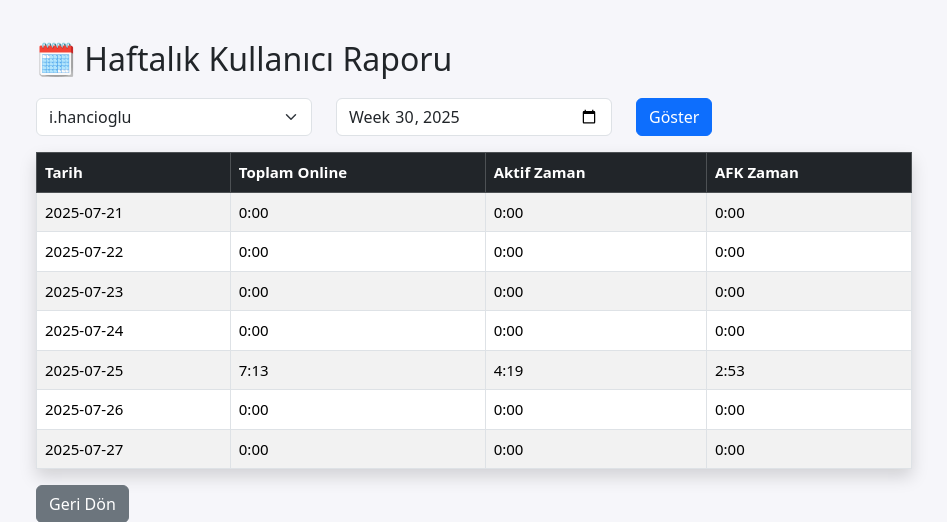
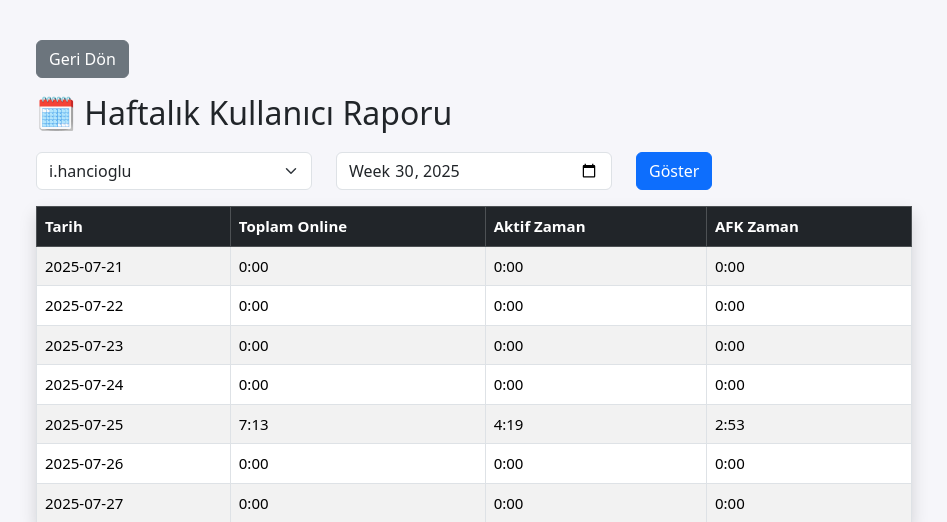
Before and after one commit to hihancioglu/awlog-server, a Flask app: page /weekly_report in a window 1280 px wide. Shown: the top 522 px of the page, without its empty margins (166-1113 px from the left). Run offline with Flask 3, Linux system fonts and the light colour scheme.

Commit message:
Flatten navigation and add back buttons

```diff
--- a/templates/daily_timeline.html
+++ b/templates/daily_timeline.html
@@ -13,6 +13,7 @@
 </head>
 <body>
 <div class="container">
+  <a class="btn btn-secondary mb-3" href="/">Geri Dön</a>
   <h2>📈 Günlük Zaman Çizelgesi</h2>
   <form method="get" class="row mb-3">
     <div class="col">
@@ -30,7 +31,7 @@
     </div>
   </form>
   <div id="timeline"></div>
-  <a class="btn btn-secondary mt-3" href="/usage_report">Geri Dön</a>
+  <a class="btn btn-secondary mt-3" href="/">Geri Dön</a>
 </div>
 <script src="https://unpkg.com/vis-timeline@latest/standalone/umd/vis-timeline-graph2d.min.js"></script>
 <script>
--- a/templates/index.html
+++ b/templates/index.html
@@ -40,8 +40,9 @@
     </tbody>
   </table>
   <a class="btn btn-secondary" href="/api/statuslogs">API: Status Logs</a>
-  <a class="btn btn-primary" href="/reports" style="margin-left:10px">Kullanıcı Raporları</a>
+  <a class="btn btn-primary" href="/weekly_report" style="margin-left:10px">Haftalık Detay</a>
   <a class="btn btn-primary" href="/usage_report" style="margin-left:10px">Kullanım Raporları</a>
+  <a class="btn btn-info" href="/daily_timeline" style="margin-left:10px">Zaman Çizelgesi</a>
 </div>
 </body>
 </html>
--- a/templates/reports.html
+++ b/templates/reports.html
@@ -12,6 +12,7 @@
 </head>
 <body>
 <div class="container">
+  <a class="btn btn-secondary mb-3" href="/">Geri Dön</a>
   <h2>📝 Bugünkü Kullanıcı Detayları</h2>
   <table class="table table-bordered table-striped shadow">
     <thead class="table-dark">
@@ -34,7 +35,6 @@
     </tbody>
   </table>
   <a class="btn btn-secondary" href="/">Geri Dön</a>
-  <a class="btn btn-primary" href="/weekly_report" style="margin-left:10px">Haftalık Detay</a>
 </div>
 </body>
 </html>
--- a/templates/usage_report.html
+++ b/templates/usage_report.html
@@ -12,6 +12,7 @@
 </head>
 <body>
 <div class="container">
+  <a class="btn btn-secondary mb-3" href="/">Geri Dön</a>
   <h2>📊 Kullanım Detayları</h2>
   <a class="btn btn-info mb-3" href="{{ timeline_url }}">Zaman Çizelgesi</a>
   <form method="get" class="row mb-3">
@@ -54,7 +55,7 @@
       {% endfor %}
     </tbody>
   </table>
-  <a class="btn btn-secondary" href="/reports">Geri Dön</a>
+  <a class="btn btn-secondary" href="/">Geri Dön</a>
 </div>
 </body>
 </html>
--- a/templates/weekly_report.html
+++ b/templates/weekly_report.html
@@ -12,6 +12,7 @@
 </head>
 <body>
 <div class="container">
+  <a class="btn btn-secondary mb-3" href="/">Geri Dön</a>
   <h2>🗓️ Haftalık Kullanıcı Raporu</h2>
   <form method="get" class="row mb-3">
     <div class="col">
@@ -48,7 +49,7 @@
       {% endfor %}
     </tbody>
   </table>
-  <a class="btn btn-secondary" href="/reports">Geri Dön</a>
+  <a class="btn btn-secondary" href="/">Geri Dön</a>
 </div>
 </body>
 </html>
```
